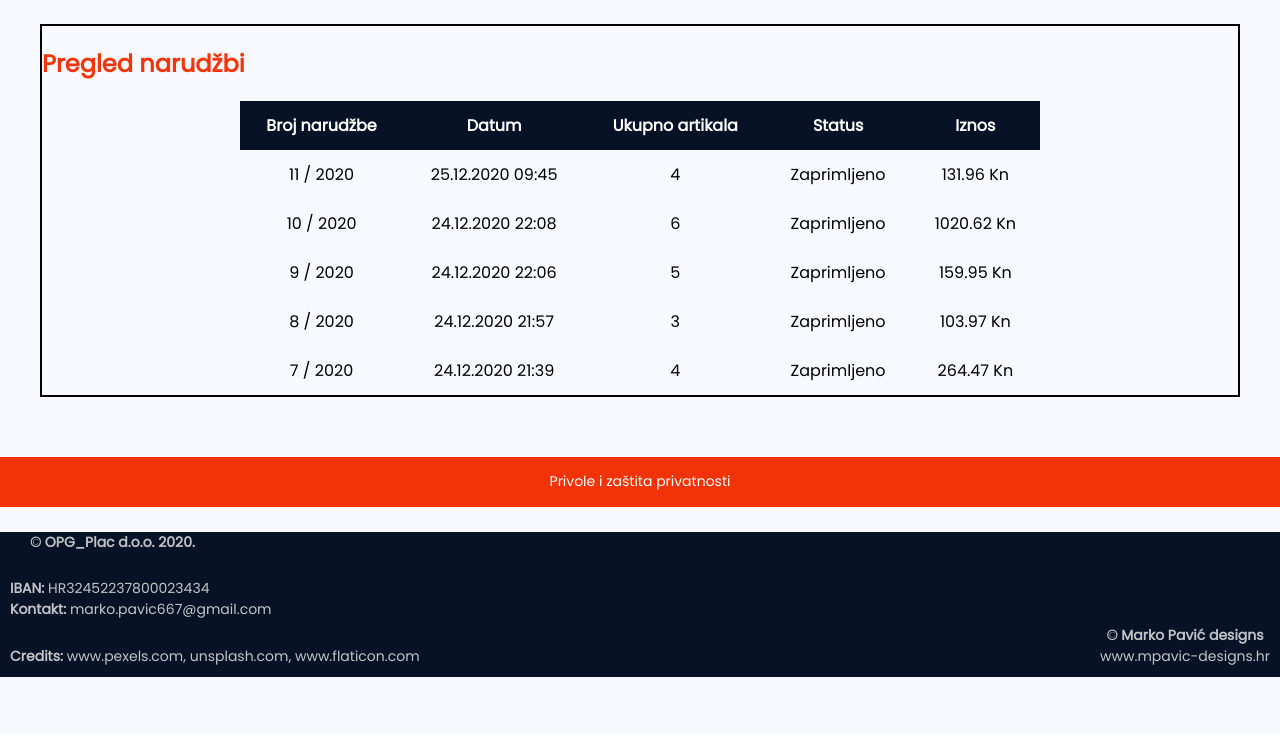
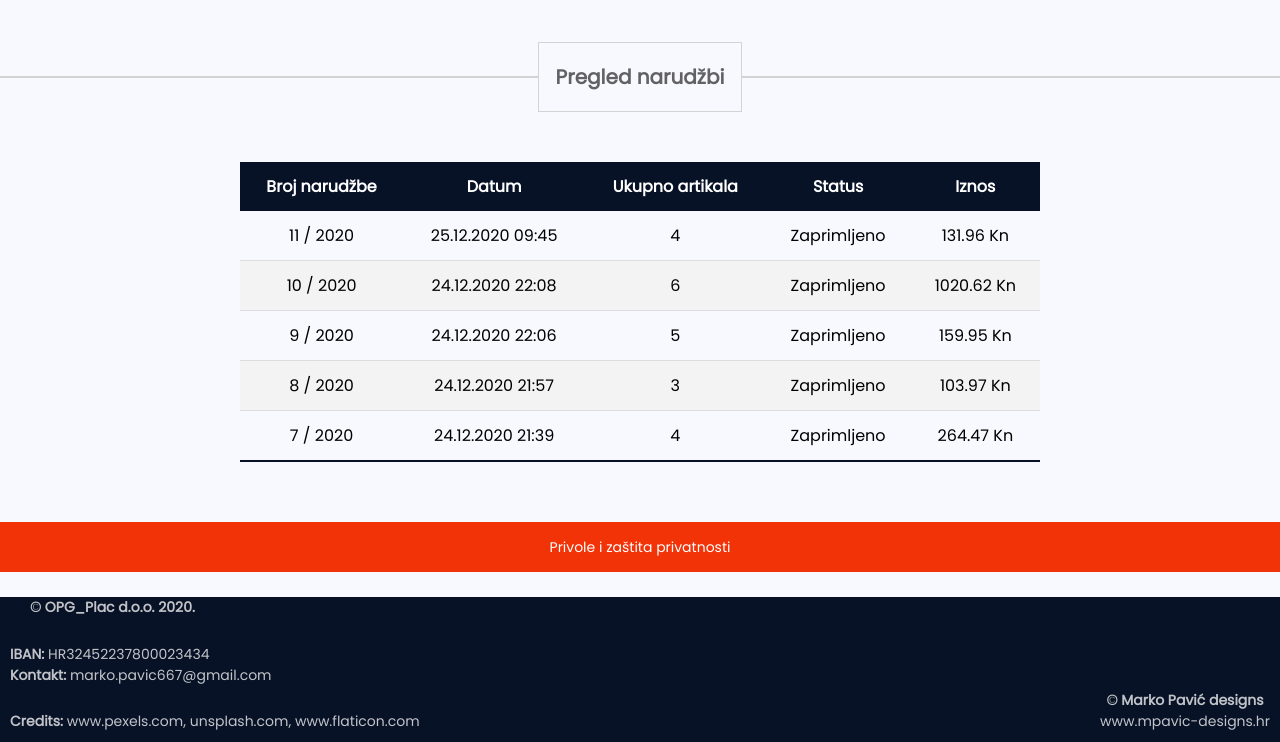
Before and after one commit to MarkoPavich/OPG_Plac, a Django app: page /pregled_narudzbi in a window 1280 px wide. Shown: the part 66-808 px from the top of the page. Before the commit the page ends 743 px from the top, so only its background shows below. Run offline with Django 3.2, Linux system fonts and the light colour scheme; a user stored in the database is signed in; data comes from the database, SQL or seed files in the repository; both versions use the stored data as it was after the commit; data that the repository does not hold is empty; some libraries are stand-ins or nearby versions.

Commit message:
feature: complete order_history view with dynamic data
refactor: move serializer funcs to separate files

```diff
--- a/OPG_Plac/APIs.py
+++ b/OPG_Plac/APIs.py
@@ -1,11 +1,9 @@
-from django.http import JsonResponse, HttpResponse
+from django.http import JsonResponse
 from django.db import IntegrityError
 from django.core.exceptions import ObjectDoesNotExist
 from django.contrib.auth import authenticate, login
 from OPG_Plac import models
 import json
-import datetime
-
 import time
 
 
--- a/OPG_Plac/static/subpages/order_history/order_history.css
+++ b/OPG_Plac/static/subpages/order_history/order_history.css
@@ -1,15 +1,14 @@
 
+.blog-intro-header-divider{  /* Borrowed component, will maybe refactor later */
+	margin-top: 108px;
+}
 
 .order-history-top-container{
 	max-width: 1200px;
 
 	margin: auto;
-	margin-top: 90px;
+	margin-top: 50px;
 
-
-
-
-	border: solid 2px black;
 }
 
 .order-history-top-container > h2{
@@ -45,3 +44,31 @@
 .order-history-table tbody td{
 	text-align: center;
 }
+
+.order-history-table tbody td a{
+	text-decoration: none;
+	color: black;
+}
+
+.order-history-table tbody tr{
+	border-bottom: solid 1px #dddddd;
+
+	transition: transform 0.1s ease-in;
+}
+
+.order-history-table tbody tr:nth-of-type(even){
+	background-color: #f3f3f3;
+}
+
+.order-history-table tbody tr:last-of-type{
+	border-bottom: solid 2px #081226;
+}
+
+.order-history-table tbody tr:hover{
+	transform: scale(1.05);
+	cursor: pointer;
+}
+
+.order-history-table tbody tr:hover > td a{
+	color: steelblue;
+}
--- a/OPG_Plac/templates/components/order_history/order_history.html
+++ b/OPG_Plac/templates/components/order_history/order_history.html
@@ -9,9 +9,9 @@
 
 {% block body %}
     {% include '../navbar.html' %}
+    {% include '../divider_hr_title.html' with title="Pregled narudžbi" %}
 
     <div class="order-history-top-container">
-        <h2>Pregled narudžbi</h2>
 
         <div class="table-container">
             <table class="order-history-table">
@@ -27,12 +27,12 @@
                 </thead>
                 <tbody>
                     {% for order in orders %}
-                        <tr>
-                            <td>{{order.id}} / 2020</td>
-                            <td>{{order.created_on}}</td>
-                            <td>{{order.items_count}}</td>
-                            <td>{{order.status}}</td>
-                            <td>{{order.total}} Kn</td>
+                        <tr onclick="location.href ='/pregled_narudzbi/narudzba?id={{order.plain_id}}'">
+                                <td><a href="/pregled_narudzbi/narudzba?id={{order.plain_id}}">{{order.id}}</a></td>
+                                <td><a href="/pregled_narudzbi/narudzba?id={{order.plain_id}}">{{order.created_on}}</a></td>
+                                <td><a href="/pregled_narudzbi/narudzba?id={{order.plain_id}}">{{order.items_count}}</a></td>
+                                <td><a href="/pregled_narudzbi/narudzba?id={{order.plain_id}}">{{order.status}}</a></td>
+                                <td><a href="/pregled_narudzbi/narudzba?id={{order.plain_id}}">{{order.total}} Kn</a></td>
                         </tr>
                     {% endfor %}
                 </tbody>
--- a/OPG_Plac/views.py
+++ b/OPG_Plac/views.py
@@ -2,110 +2,11 @@ from django.shortcuts import HttpResponse, render, redirect
 from django.contrib.auth import logout
 from django.core.exceptions import ObjectDoesNotExist
 from django.core.paginator import Paginator, EmptyPage
-from django.utils.html import strip_tags
 from django.contrib.auth.decorators import login_required
 import math
-import datetime
-import json
 
 from OPG_Plac import models
-
-
-# helpers
-
-
-def serialize_user_info(extended_user):
-    user_info = {
-        "first_name": extended_user.user.first_name,
-        "last_name": extended_user.user.last_name,
-        "address": extended_user.address,
-        "place": extended_user.place,
-        "post_code": extended_user.post_code,
-        "phone": extended_user.phone,
-        "same_delivery": extended_user.same_delivery,
-        "need_R1": extended_user.need_R1
-    }
-
-    if not extended_user.same_delivery:
-        delivery_info = {
-            "delivery_first_name": extended_user.delivery_first_name,
-            "delivery_last_name": extended_user.delivery_last_name,
-            "delivery_address": extended_user.delivery_address,
-            "delivery_place": extended_user.delivery_place,
-            "delivery_post_code": extended_user.delivery_post_code,
-            "delivery_phone": extended_user.delivery_phone
-        }
-
-        user_info.update(delivery_info)
-
-    if extended_user.need_R1:
-        company_info = {
-            "company_name": extended_user.company_name,
-            "company_address": extended_user.company_address,
-            "company_post_code": extended_user.company_post_code,
-            "OIB": extended_user.OIB
-        }
-
-        user_info.update(company_info)
-
-    print(user_info)
-    return user_info
-
-
-def serialize_previews(queryset):
-    serialized_previews = []
-
-    for article in queryset:
-        serialized_previews.append({
-            "img": article.title_image,
-            "title": article.title,
-            "preview": strip_tags(article.Article_content)[0:223],
-            "seo_url": article.seo_url
-        })
-
-    return serialized_previews
-
-
-def serialize_products(products_qset):
-
-    serialized_products = []
-    for product in products_qset:
-
-        try:
-            image = product.product_image.url
-        except ValueError:
-            image = None
-
-        serialized_products.append({
-            "name": product.name,
-            "seo_url": product.seo_url,
-            "image": image,
-            "price": product.price,
-            "short_desc": product.short_description,
-            "item_id": product.item_id
-        })
-
-    return serialized_products
-
-
-def serialize_cart(cart_qset):
-
-    serialized_cart = []
-    for item in cart_qset:
-        if item.quantity != 0:
-            serialized_cart.append({
-                "name": item.product.name,
-                "img": item.product.product_image,
-                "seo_url": item.product.seo_url,
-                "price": item.product.price,
-                "quantity": item.quantity,
-                "sum": item.product.price * item.quantity,
-                "item_id": item.product.item_id
-            })
-        else:
-            item.delete()  # Delete item if quantity is 0
-
-    return serialized_cart
+from OPG_Plac.serializers import *
 
 # views
 
@@ -447,11 +348,12 @@ def view_order_history(request):
     orders = []
     for order in orders_qset:
         orders.append({
-            "id": order.id,
+            "id": "{} / {}".format(order.id, order.history.all()[0].timestamp.strftime("%Y")),
             "created_on": order.history.all()[0].timestamp.strftime('%d.%m.%Y %H:%M'),
             "items_count": sum([item.quantity for item in order.items.all()]),
             "total": round(sum([item.item_price * item.quantity for item in order.items.all()]), 2) + 20,
-            "status": order.status
+            "status": order.status,
+            "plain_id": order.id
         })
 
     return render(request, "components/order_history/order_history.html", {
```
Also changed, not shown: OPG_Plac/serializers.py (added, +96 -0 lines), db.sqlite3.
